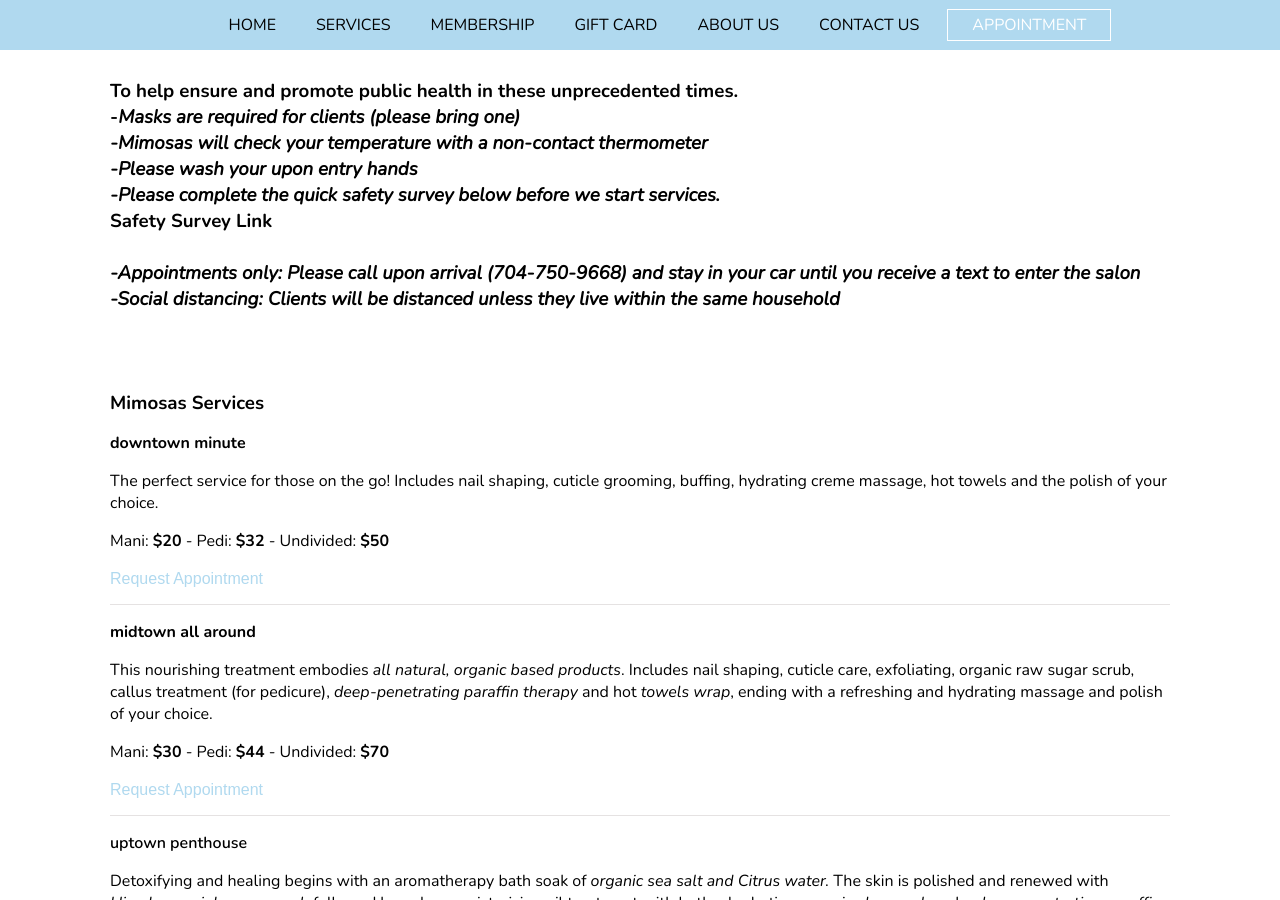
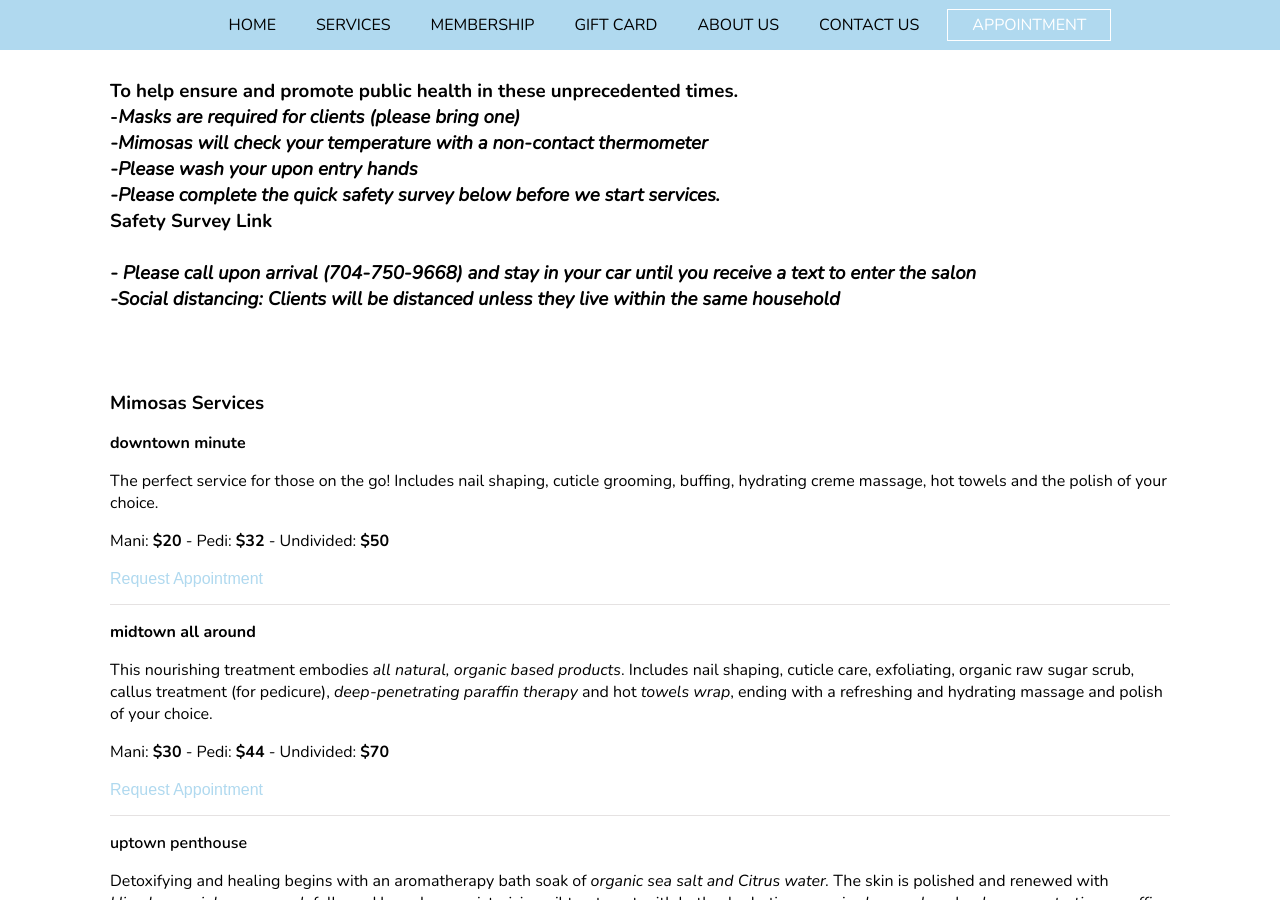
Before and after one commit to mimosasnailbar/mimosas, a Jekyll site: the page built from services.html, in a window 1280 px wide and 900 px high, scrolled down 1476 px. Built offline with Jekyll 4.4.1, drawn with Linux system fonts in a browser that asks for light colours; nearby versions of some CDN libraries.

Commit message:
Updated 'services.html' via CloudCannon

```diff
--- a/services.html
+++ b/services.html
@@ -45,7 +45,7 @@
 		</div>
 	</div>
 	<h3 class="services__heading editable">
-		&nbsp;Call if you don't see a time that you'd like to book<br /><br />To help ensure and promote public health in these unprecedented times.<br />-<em><strong>Masks are required for clients (please bring one)<br />-Mimosas will check your temperature with a non-contact thermometer<br />-Please wash your upon entry hands</strong><br />-Please complete the quick safety survey below before we start services.<strong></strong></em><br /><a target="_blank" href="https://forms.gle/z69kN1xzHWczS4828">Safety Survey Link&nbsp;</a><em><strong>&nbsp;</strong><br /><br />-<strong>Appointments only</strong>: Please call upon arrival (704-750-9668) and stay in your car until you receive a text to enter the salon<br />-<strong>Social distancing:</strong> Clients will be distanced unless they live within the same household</em><br /><br /><br /><br />Mimosas Services
+		&nbsp;Call if you don't see a time that you'd like to book<br /><br />To help ensure and promote public health in these unprecedented times.<br />-<em><strong>Masks are required for clients (please bring one)<br />-Mimosas will check your temperature with a non-contact thermometer<br />-Please wash your upon entry hands</strong><br />-Please complete the quick safety survey below before we start services.<strong></strong></em><br /><a target="_blank" href="https://forms.gle/z69kN1xzHWczS4828">Safety Survey Link&nbsp;</a><em><strong>&nbsp;</strong><br /><br />- Please call upon arrival (704-750-9668) and stay in your car until you receive a text to enter the salon<br />-<strong>Social distancing:</strong> Clients will be distanced unless they live within the same household</em><br /><br /><br /><br />Mimosas Services
 	</h3>
 	<div class="service">
 		<p class="editable service__name">
```
